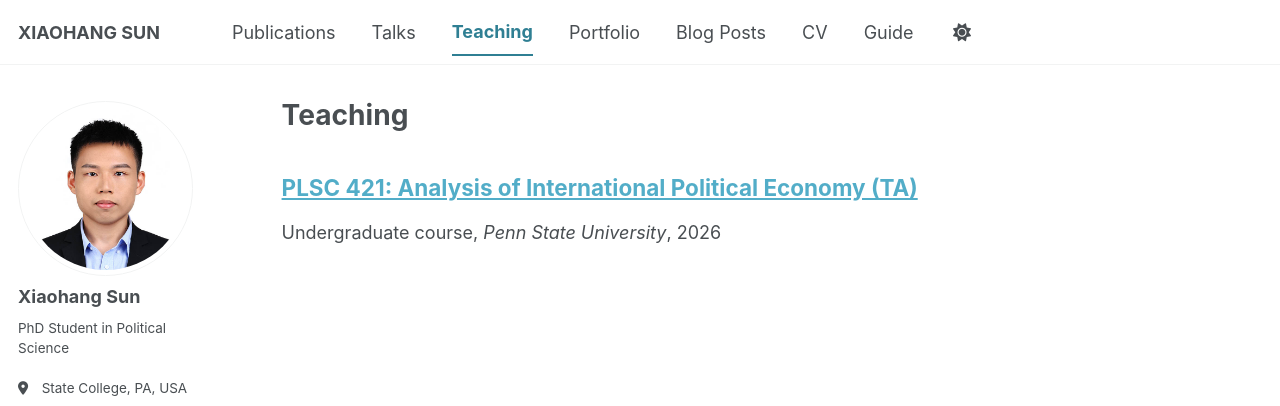
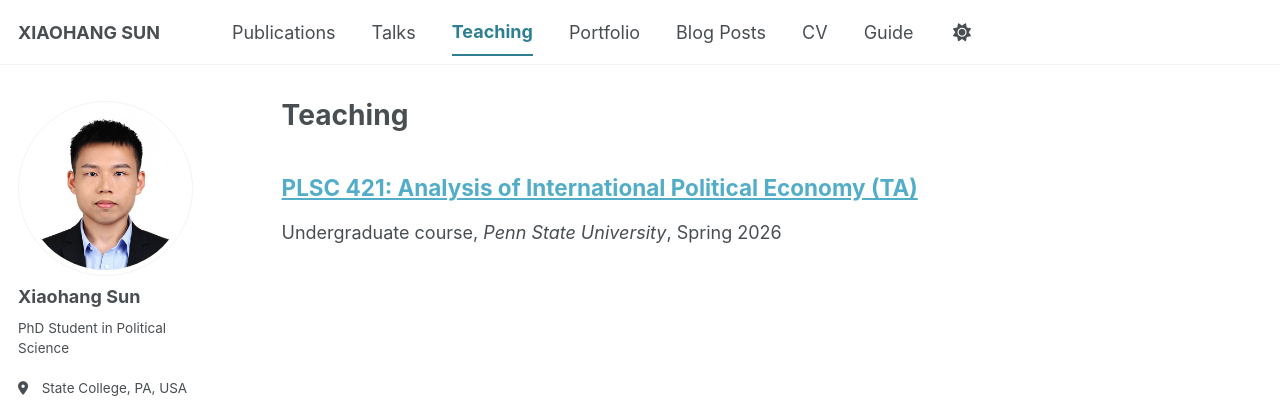
Before and after one commit to xiaohangsun/xiaohangsun.github.io, a Jekyll site: the page built from _pages/teaching.html, in a window 1280 px wide. Shown: the top 406 px of the page. Built offline with Jekyll 4.4.1, drawn with Linux system fonts in a browser that asks for light colours; a script bundle is joined from its source files by our own code; library files that are not in the unit come from our copies.

Commit message:
Simplify title linking and enhance meta display
Refactor archive item title and meta information display logic.

```diff
--- a/_includes/archive-single.html
+++ b/_includes/archive-single.html
@@ -26,30 +26,39 @@
       </div>
     {% endif %}
 
+    <!-- Title: always link to the local page; no external-link icon -->
     <h2 class="archive__item-title" itemprop="headline">
-      {% if post.link %}
-        <a href="{{ post.link }}">{{ title }}</a> <a href="{{ base_path }}{{ post.url }}" rel="permalink"><i class="fa fa-link" aria-hidden="true" title="permalink"></i><span class="sr-only">Permalink</span></a>
-      {% else %}
       <a href="{{ base_path }}{{ post.url }}" rel="permalink">{{ title }}</a>
-      {% endif %}
     </h2>
 
     {% if post.read_time %}
       <p class="page__meta"><i class="fa fa-clock" aria-hidden="true"></i> {% include read-time.html %}</p>
     {% endif %}
 
+    <!-- Meta line -->
     {% if post.collection == 'teaching' %}
-          <p> {{ post.type }}, <i>{{ post.venue }}</i>, {{ post.date | default: "1900-01-01" | date: "%Y" }} </p>
+      <p>
+        {{ post.type }}, <i>{{ post.venue }}</i>,
+        {% if post.semester %}{{ post.semester }}{% elsif post.date %}{{ post.date | date: "%Y" }}{% endif %}
+        {% if post.role %} ({{ post.role }}){% endif %}
+      </p>
     {% elsif post.collection == 'publications' %}
-          <p>Published in <i>{{ post.venue }}</i>, {{ post.date | default: "1900-01-01" | date: "%Y" }} </p>
+      <p>Published in <i>{{ post.venue }}</i>, {{ post.date | date: "%Y" }}</p>
     {% elsif post.date %}
-         <p class="page__date"><strong><i class="fa fa-fw fa-calendar" aria-hidden="true"></i> {{ site.data.ui-text[site.locale].date_label | default: "Published:" }}</strong> <time datetime="{{ post.date | default: "1900-01-01" | date_to_xmlschema }}">{{ post.date | default: "1900-01-01" | date: "%B %d, %Y" }}</time></p>
+      <p class="page__date">
+        <strong><i class="fa fa-fw fa-calendar" aria-hidden="true"></i> {{ site.data.ui-text[site.locale].date_label | default: "Published:" }}</strong>
+        <time datetime="{{ post.date | date_to_xmlschema }}">{{ post.date | date: "%B %d, %Y" }}</time>
+      </p>
     {% endif %}
 
     {% if post.excerpt and site.read_more != 'enabled' %}
       <p class="archive__item-excerpt" itemprop="description">{{ post.excerpt | markdownify }}</p>
     {% elsif post.excerpt and site.read_more == 'enabled' %}
-    <p class="archive__item-excerpt" itemprop="description"><p>{{ post.excerpt | markdownify | remove: '<p>' | remove: '</p>' }}<strong><a href="{{ base_path }}{{ post.url }}" rel="permalink"> Read more</a></strong></p></p>
+      <p class="archive__item-excerpt" itemprop="description">
+        <p>{{ post.excerpt | markdownify | remove: '<p>' | remove: '</p>' }}
+          <strong><a href="{{ base_path }}{{ post.url }}" rel="permalink"> Read more</a></strong>
+        </p>
+      </p>
     {% endif %}
 
     {% if post.citation and post.paperurl and post.slidesurl and post.bibtexurl %}
```
Lines whose indentation alone changed are shown as unchanged.
